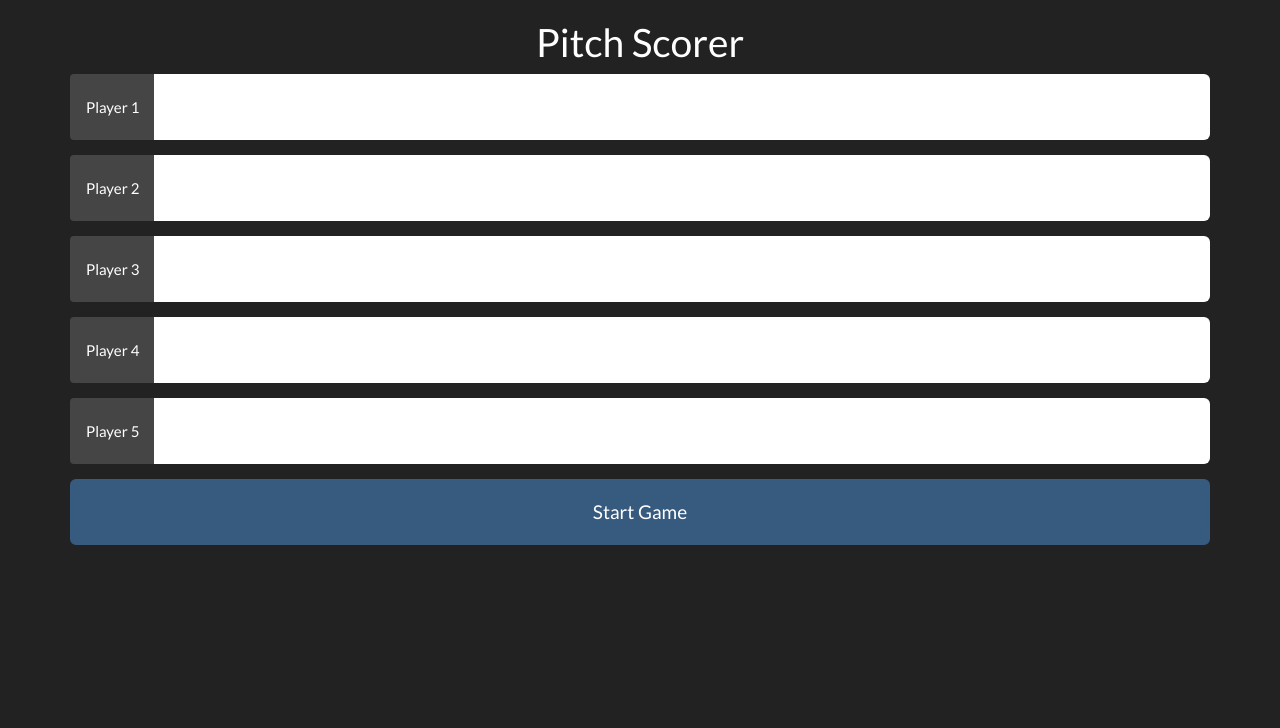
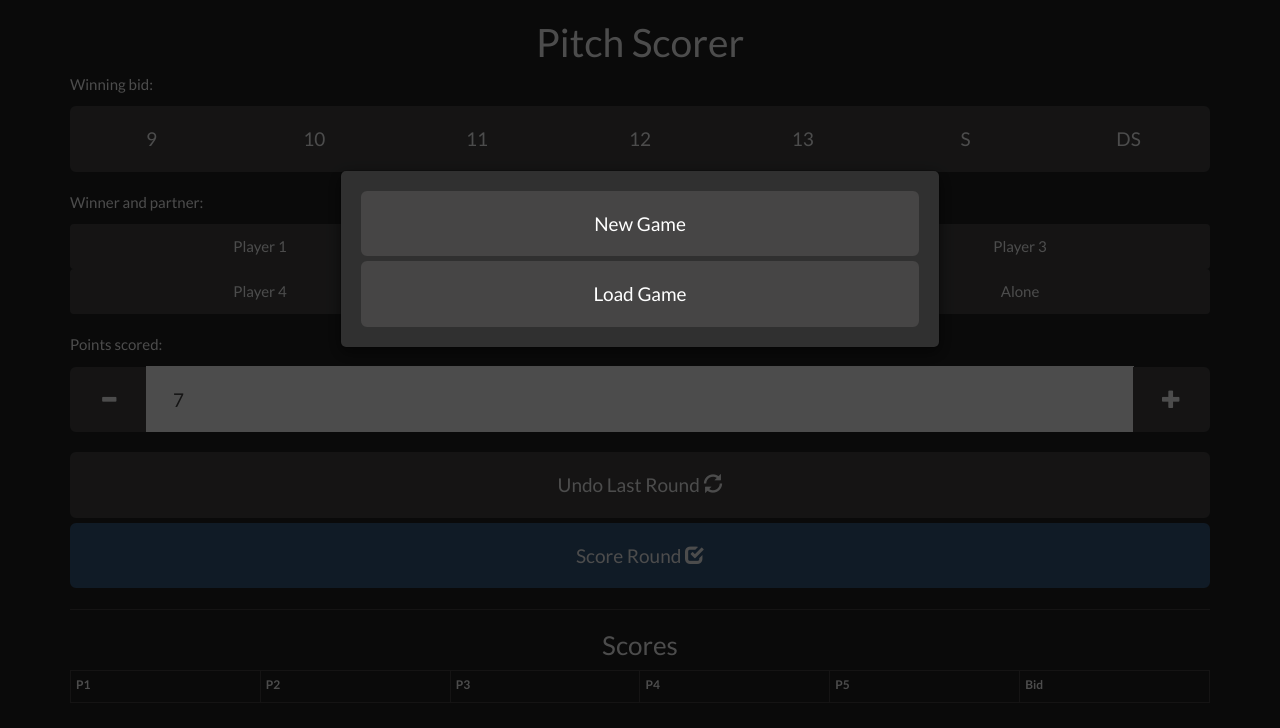
Before and after one commit to scorepitch/scorepitch.github.io, a Jekyll site: the page built from index.html, in a window 1280 px wide. Shown: the top 728 px of the page. Built offline with Jekyll 4.4.1, drawn with Linux system fonts in a browser that asks for light colours.

Commit message:
Add scores to table, validate input

```diff
--- a/_includes/scoreTable.html
+++ b/_includes/scoreTable.html
@@ -1,54 +1,15 @@
-<table class="table table-bordered table-condensed score-table">
+<table class="table table-bordered table-condensed scoreTable">
   <thead>
     <tr>
-      <th><div>Corbin</div></th>
-      <th><div>Grandma</div></th>
-      <th><div>Marissa</div></th>
-      <th><div>Denise</div></th>
-      <th><div>Scott</div></th>
-      <th><div>Bid</div></th>
+      <th class="truncate"><span id="p1Table">P1</span></th>
+      <th class="truncate"><span id="p2Table">P2</span></th>
+      <th class="truncate"><span id="p3Table">P3</span></th>
+      <th class="truncate"><span id="p4Table">P4</span></th>
+      <th class="truncate"><span id="p5Table">P5</span></th>
+      <th class="truncate"><span>Bid</span></th>
     </tr>
   </thead>
   <tbody>
-    <tr>
-      <td>2</td>
-      <td>2</td>
-      <td>2</td>
-      <td>9</td>
-      <td>9</td>
-      <td>9</td>
-    </tr>
-    <tr>
-      <td>14</td>
-      <td>3</td>
-      <td>3</td>
-      <td>10</td>
-      <td>21</td>
-      <td>12</td>
-    </tr>
-    <tr>
-      <td>20</td>
-      <td>9</td>
-      <td>10</td>
-      <td>17</td>
-      <td>28</td>
-      <td>6</td>
-    </tr>
-    <tr>
-      <td>33</td>
-      <td>22</td>
-      <td>10</td>
-      <td>17</td>
-      <td>28</td>
-      <td>13</td>
-    </tr>
-    <tr>
-      <td>100</td>
-      <td>122</td>
-      <td>125</td>
-      <td>117</td>
-      <td>128</td>
-      <td>DS</td>
-    </tr>
+
   </tbody>
 </table>
--- a/index.html
+++ b/index.html
@@ -6,37 +6,94 @@ title: Home
   <h1 class="text-center">Pitch Scorer</h1>
   <div class="row">
     <div class="col-md-12">
-      <div class="form-group">
-        <div class="input-group">
-          <span class="input-group-addon">Player 1</span>
-          <input class="form-control input-lg" type="text"/>
+      <p><span id="bidMessage" class="pull-right validate hidden">Select bid!</span><span>Winning bid:</span></p>
+      <div class="btn-group btn-group-justified bidGroup">
+        <div class="btn-group">
+          <button type="button" class="btn btn-default btn-lg">9</button>
+        </div>
+        <div class="btn-group">
+          <button type="button" class="btn btn-default btn-lg">10</button>
+        </div>
+        <div class="btn-group">
+          <button type="button" class="btn btn-default btn-lg">11</button>
+        </div>
+        <div class="btn-group">
+          <button type="button" class="btn btn-default btn-lg">12</button>
+        </div>
+        <div class="btn-group">
+          <button type="button" class="btn btn-default btn-lg">13</button>
+        </div>
+        <div class="btn-group">
+          <button type="button" class="btn btn-default btn-lg">S</button>
+        </div>
+        <div class="btn-group">
+          <button type="button" class="btn btn-default btn-lg">DS</button>
         </div>
       </div>
-      <div class="form-group">
-        <div class="input-group">
-          <span class="input-group-addon">Player 2</span>
-          <input class="form-control input-lg" type="text"/>
+    </div>
+  </div>
+
+  <div class="row">
+    <div class="col-md-12">
+      <p><span id="partnerMessage" class="pull-right validate hidden">Select partners!</span><span>Winner and partner:<span></p>
+      <div class="playerGroup">
+        <div class="btn-group btn-group-justified">
+          <div class="btn-group">
+            <button id="p1Button" type="button" class="btn btn-default">Player 1</button>
+          </div>
+          <div class="btn-group">
+            <button id="p2Button" type="button" class="btn btn-default">Player 2</button>
+          </div>
+          <div class="btn-group">
+            <button id="p3Button" type="button" class="btn btn-default">Player 3</button>
+          </div>
+        </div>
+        <div class="btn-group btn-group-justified">
+          <div class="btn-group">
+            <button id="p4Button" type="button" class="btn btn-default">Player 4</button>
+          </div>
+          <div class="btn-group">
+            <button id="p5Button" type="button" class="btn btn-default">Player 5</button>
+          </div>
+          <div class="btn-group">
+            <button id="aloneButton" type="button" class="btn btn-default">Alone</button>
+          </div>
         </div>
       </div>
-      <div class="form-group">
-        <div class="input-group">
-          <span class="input-group-addon">Player 3</span>
-          <input class="form-control input-lg" type="text"/>
-        </div>
+    </div>
+  </div>
+  <div class="row">
+    <div class="col-md-12">
+      <p><span>Points scored:</span></p>
+      <div class="input-group">
+          <span class="input-group-btn">
+              <button type="button" class="btn btn-default btn-lg btn-number" data-type="minus" data-field="quant[1]">
+                  <span class="glyphicon glyphicon-minus"></span>
+              </button>
+          </span>
+          <input id="pointsScored" type="text" name="quant[1]" class="form-control input-lg input-number" value="7" min="0" max="13">
+          <span class="input-group-btn">
+              <button type="button" class="btn btn-default btn-lg btn-number" data-type="plus" data-field="quant[1]">
+                  <span class="glyphicon glyphicon-plus"></span>
+              </button>
+          </span>
       </div>
-      <div class="form-group">
-        <div class="input-group">
-          <span class="input-group-addon">Player 4</span>
-          <input class="form-control input-lg" type="text"/>
-        </div>
-      </div>
-      <div class="form-group">
-        <div class="input-group">
-          <span class="input-group-addon">Player 5</span>
-          <input class="form-control input-lg" type="text"/>
-        </div>
-      </div>
-      <a href="game.html" class="btn btn-primary btn-lg btn-block">Start Game</a>
+    </div>
+  </div>
+  <div class="row">
+    <div class="col-md-12">
+      <button id="undoButton" class="btn btn-default btn-lg btn-block">Undo Last Round <span class="glyphicon glyphicon-refresh"></span></button>
+      <button id="scoreButton" class="btn btn-primary btn-lg btn-block">Score Round <span class="glyphicon glyphicon-check"></span></button>
+    </div>
+  </div>
+  <hr>
+  <h3 class="text-center">Scores</h3>
+  <div class="row">
+    <div class="col-md-12">
+      {% include scoreTable.html %}
     </div>
   </div>
 </div>
+
+{% include gameModal.html %}
+{% include playersModal.html %}
--- a/scripts/script.js
+++ b/scripts/script.js
@@ -2,27 +2,55 @@ $(document).ready(function () {
 
   $('#gameModal').modal("show");
 
+  // New game
   $('#newGameButton').click(function () {
     $('#playersModal').modal("show");
   });
 
+  // Start game
   $('#startGameButton').click(function () {
     NewGame($('input[name=player1]').val(), $('input[name=player2]').val(), $('input[name=player3]').val(), $('input[name=player4]').val(), $('input[name=player5]').val());
   });
 
+  // Load game
   $('#loadGameButton').click(function () {
     LoadGame();
   });
 
+  // Score round
+  $('#scoreButton').click(function() {
+    if(!Validate())
+    {
+      return;
+    }
+    ScoreRound();
+  });
+
+  // Undo round
+  $('#undoButton').click(function() {
+
+  });
+
+  // Toggle player buttons, 2 max
+  var numSelected = 0;
+  var lastSelected;
   $('.playerGroup button').click(function() {
     var thisButton = $(this);
-    $('.playerGroup button').removeClass('active');
+    if(numSelected > 1)
+    {
+        $('.playerGroup button').removeClass('active');
+        numSelected = 1;
+        lastSelected.addClass('active');
+    }
     thisButton.addClass('active');
+    lastSelected = thisButton;
+    numSelected++;
   });
 
+  // Toggle bid buttons, 1 max
   $('.bidGroup button').click(function() {
     var thisButton = $(this);
-    $('.playerGroup button').removeClass('active');
+    $('.bidGroup button').removeClass('active');
     thisButton.addClass('active');
   });
 
@@ -71,13 +99,13 @@ $('.input-number').change(function() {
     if(valueCurrent >= minValue) {
         $('.btn-number[data-type="minus"][data-field="'+name+'"]').removeAttr('disabled')
     } else {
-        alert('Sorry, the minimum value was reached');
+        //alert('Sorry, the minimum value was reached');
         $(this).val($(this).data('oldValue'));
     }
     if(valueCurrent <= maxValue) {
         $('.btn-number[data-type="plus"][data-field="'+name+'"]').removeAttr('disabled')
     } else {
-        alert('Sorry, the maximum value was reached');
+        //alert('Sorry, the maximum value was reached');
         $(this).val($(this).data('oldValue'));
     }
 });
@@ -101,9 +129,26 @@ $('input-number').keydown(function (e) {
 
 var player1, player2, player3, player4, player5;
 
-function ScoreRound(bid, partner1, partner2)
+function ScoreRound()
 {
+  var points = $('#pointsScored').val();
+  var otherPoints = 13-points;
+  var bid = $('.bidGroup button.active').html();
 
+  // Get text from partner buttons
+  var partners = $('.playerGroup button.active');
+  var partner1 = partners.eq(0).html();
+  var partner2 = partners.eq(1).html();
+
+  var p1Score = player1 == partner1 || player1 == partner2 ? points : otherPoints;
+  var p2Score = player2 == partner1 || player2 == partner2 ? points : otherPoints;
+  var p3Score = player3 == partner1 || player3 == partner2 ? points : otherPoints;
+  var p4Score = player4 == partner1 || player4 == partner2 ? points : otherPoints;
+  var p5Score = player5 == partner1 || player5 == partner2 ? points : otherPoints;
+
+  var roundData = '<tr><td>' + p1Score + '</td><td>' + p2Score + '</td><td>' + p3Score + '</td><td>' + p4Score + '</td><td>' + p5Score + '</td><td>' + bid + '</td></tr>';
+  var table = $('.scoreTable tr:last');
+  table.after(roundData);
 }
 
 function NewGame(p1, p2, p3, p4, p5)
@@ -143,4 +188,39 @@ function SetPlayers(p1, p2, p3, p4, p5)
   $('#p3Button').html(p3);
   $('#p4Button').html(p4);
   $('#p5Button').html(p5);
+  $('#p1Table').html(p1);
+  $('#p2Table').html(p2);
+  $('#p3Table').html(p3);
+  $('#p4Table').html(p4);
+  $('#p5Table').html(p5);
 }
+
+function Validate()
+{
+  var result = true;
+  var bid = $('.bidGroup button.active');
+  var partners = $('.playerGroup button.active');
+  $('.validate').removeClass('hidden');
+
+  if(bid.length == 0)
+  {
+    result = false;
+  }
+  else {
+    $('#bidMessage').addClass('hidden');
+  }
+
+  if(partners.length < 2)
+  {
+    result = false;
+  }
+  else {
+    $('#partnerMessage').addClass('hidden');
+  }
+
+  if(result)
+  {
+    $('.validate').addClass('hidden');
+  }
+  return result;
+}
--- a/stylesheets/style.css
+++ b/stylesheets/style.css
@@ -1,25 +1,52 @@
-.score-table {
+.row {
+  margin-bottom: 20px;
+}
+
+/* Score table */
+.scoreTable {
   font-size: 80%;
   color: #aaa;
   text-align: center;
 }
 
-.score-table tr:last-child {
+.scoreTable .truncate {
+  max-width: 20px;
+}
+
+.scoreTable .truncate span {
+  white-space: nowrap;
+  overflow: hidden;
+  text-overflow: ellipsis;
+  display: inline-block;
+  max-width: 100%;
+}
+
+.scoreTable tr:last-child,
+.scoreTable th {
   color: #fff;
 }
 
-.score-table > tbody {
+.scoreTable > tbody {
   font-size: 150%;
 }
 
-.row {
-  margin-bottom: 20px;
-}
-
+/* Buttons */
 .btn-group .btn-lg {
   padding: 18px 6px;
 }
 
+.playerGroup button {
+  white-space: nowrap;
+  overflow: hidden;
+  text-overflow: ellipsis;
+}
+
+/* Validation */
+.validate {
+  color: red;
+}
+
+/* Modals */
 #gameModal {
   top: 140px;
 }
```
Also changed, not shown: 4 other files.
